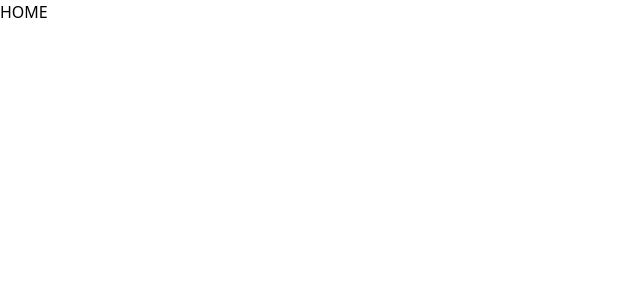
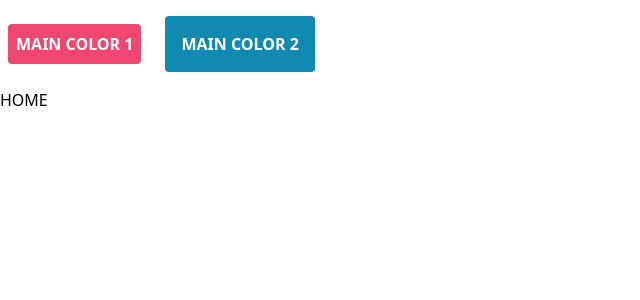
Before and after one commit to idea-mosaic/balance-master, a Next.js app in the folder frontend/: page / in a window 1280 px wide. Shown: the top 300 px of the page, without its empty margins (0-640 px from the left). Built offline with nearby package versions, Linux system fonts and the light colour scheme.

Commit message:
[Feat] 버튼 컴포넌트 제작

```diff
--- /dev/null
+++ b/frontend/components/Button.tsx
@@ -0,0 +1,23 @@
+export type ButtonProps = {
+    content: string;
+    clickEvent: () => void;
+    color: string,
+    size: string,
+};
+
+function Button({
+    content,
+    clickEvent,
+    color,
+    size,
+}: ButtonProps) {
+    return (
+        <button
+            className={`${size} ${color}`}
+            onClick={clickEvent}
+        >    {content}
+        </button>
+    );
+}
+
+export default Button;
--- a/frontend/pages/index.tsx
+++ b/frontend/pages/index.tsx
@@ -1,13 +1,14 @@
-import Head from 'next/head'
-import Image from 'next/image'
-import { Inter } from 'next/font/google'
-import styles from '@/styles/Home.module.css'
-
-const inter = Inter({ subsets: ['latin'] })
+import Button from "@/components/button";
 
 export default function Home() {
   return (
     <>
+      <Button clickEvent={function (): void {
+        alert("CLICKED!!");
+      }} content={"MAIN COLOR 1"} color={"main-color1"} size={"sm-btn"}></Button>
+      <Button clickEvent={function (): void {
+        alert("CLICKED!!");
+      }} content={"MAIN COLOR 2"} color={"main-color2"} size={"md-btn"}></Button>
       <p>HOME</p>
     </>
   )
--- a/frontend/styles/globals.css
+++ b/frontend/styles/globals.css
@@ -1,3 +1,27 @@
 @tailwind base;
 @tailwind components;
 @tailwind utilities;
+
+@layer components {
+    .btn {
+        @apply font-bold rounded text-white;
+    }
+    .sm-btn {
+        @apply font-bold rounded text-white px-2 py-2 m-2;
+    }
+    .md-btn {
+        @apply font-bold rounded text-white px-4 py-4 m-4;
+    }
+    .lg-btn {
+        @apply font-bold rounded text-white px-8 py-6 m-6;
+    }
+    .xl-btn {
+        @apply font-bold rounded text-white px-16 py-8 m-8;
+    }
+    .main-color1 {
+        @apply bg-mainColor1;
+    }
+    .main-color2 {
+        @apply bg-mainColor2;
+    }
+}
--- a/frontend/tailwind.config.js
+++ b/frontend/tailwind.config.js
@@ -1,8 +1,15 @@
-/** @type {import('tailwindcss').Config} */
 module.exports = {
-  content: [],
+  content: [
+    "./pages/**/*.{js,jsx,ts,tsx}",
+    "./components/**/*.{js,jsx,ts,tsx}",
+  ],
   theme: {
-    extend: {},
+    extend: {
+      colors: {
+        'mainColor1': '#EF476F',
+        'mainColor2': '#118AB2',
+      }
+    },
   },
   plugins: [],
-}
+};
```
